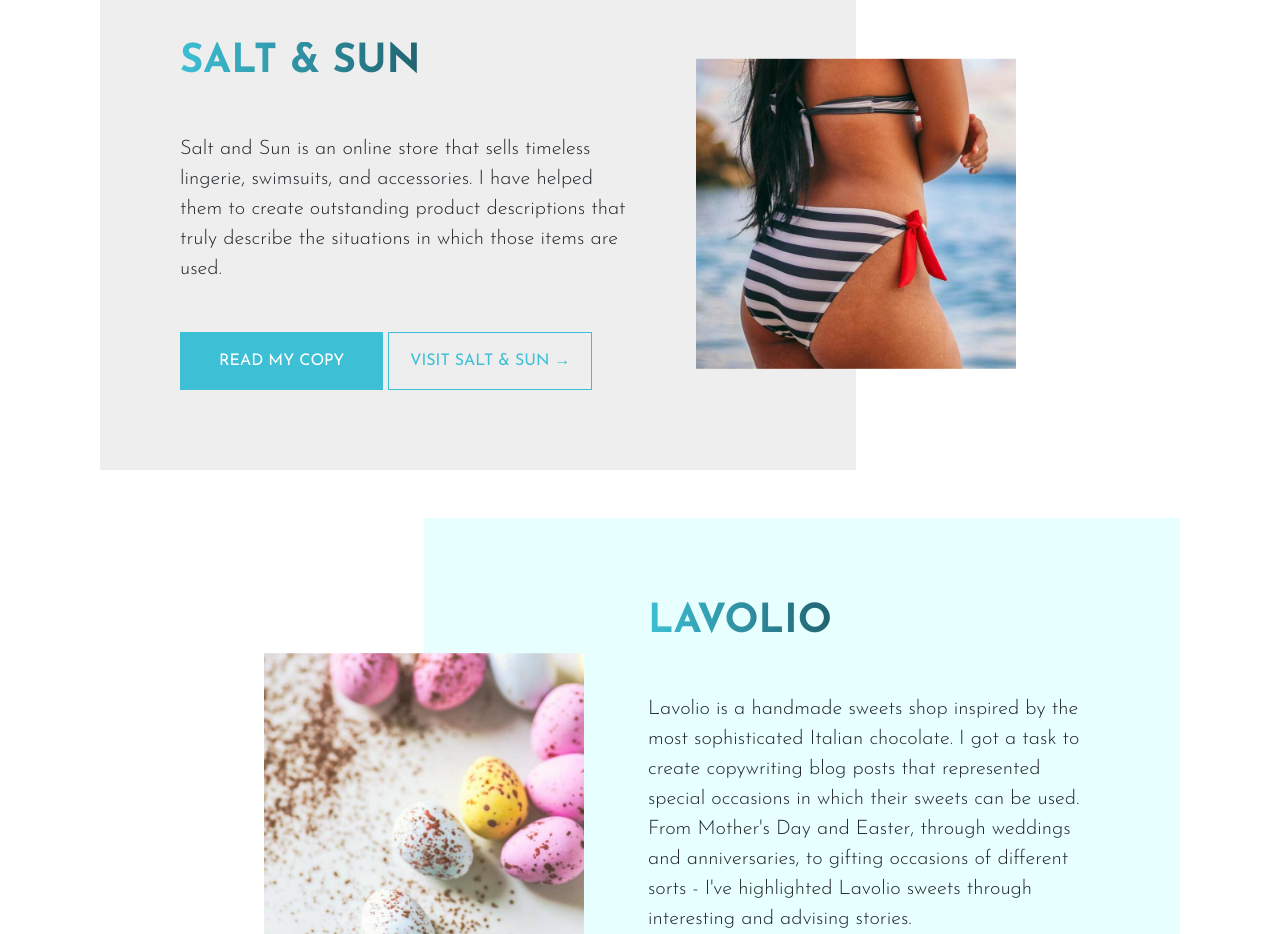
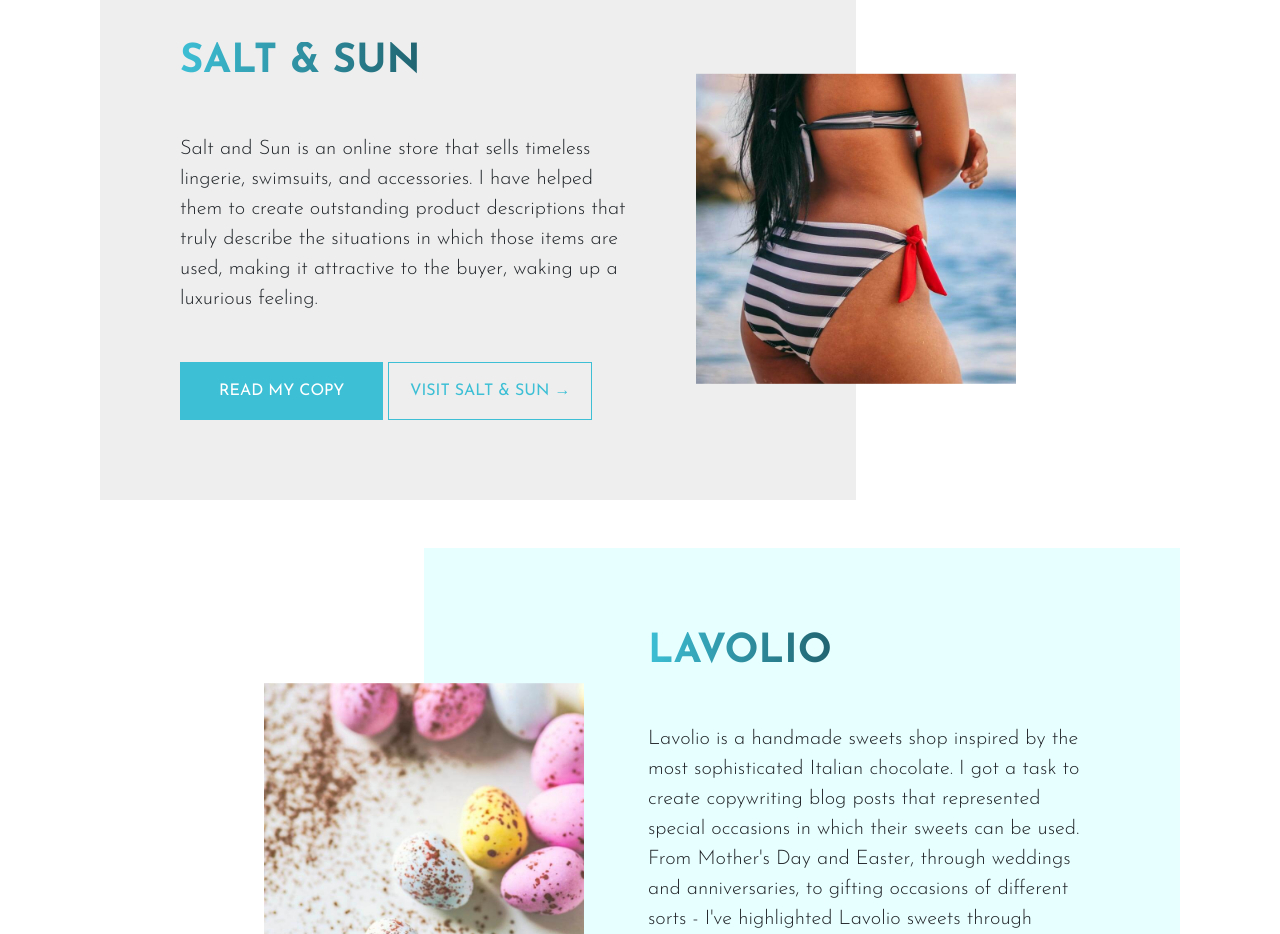
Before and after one commit to Daidelos/Copywriter-Portfolio, a website: page index.html in a window 1280 px wide. Shown: the part 5220-6154 px from the top of the page. Drawn offline with nearby package versions, Linux system fonts and the light colour scheme.

Commit message:
- added a bit more text fo salt and sun

```diff
--- a/index.html
+++ b/index.html
@@ -456,7 +456,7 @@
           <p class="lead">
             Salt and Sun is an online store that sells timeless lingerie, swimsuits, and accessories. I have helped
             them to create outstanding product descriptions that truly describe the situations in which those items
-            are used.
+            are used, making it attractive to the buyer, waking up a luxurious feeling.
           </p>
           <a href="#" class="btn btn-portfolio btn-primary btn-lg rounded-0 text-white text-uppercase p-3" role="button"
             data-toggle="modal" data-target="#saltSun">Read my copy
```
